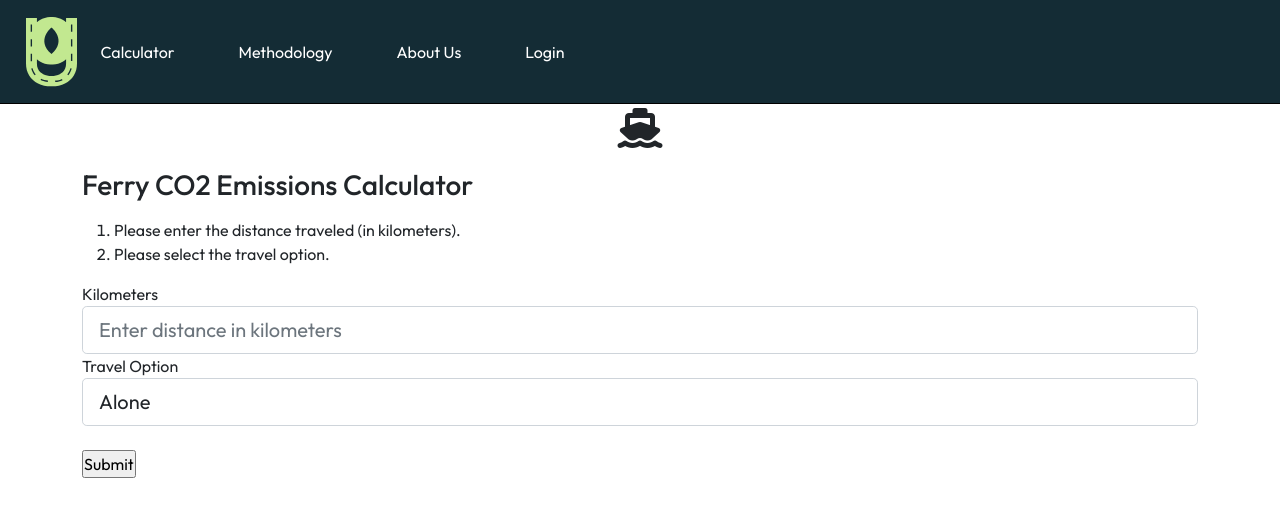
After one commit to po-box40/FOR19_group4, a Flask app: page /carbon_app/new_entry_ferry in a window 1280 px wide. The commit adds this page. Shown: the top 517 px of the page. Run offline with Flask 2, Linux system fonts and the light colour scheme; some libraries are stand-ins or nearby versions.

Commit message:
Frigjør meg

```diff
--- a/capp/carbon_app/forms.py
+++ b/capp/carbon_app/forms.py
@@ -1,10 +1,49 @@
 from flask_wtf import FlaskForm
-from wtforms import FloatField, SelectField, SubmitField
+from wtforms import FloatField, SelectField, SubmitField, IntegerField
 from wtforms.validators import InputRequired
 
+class BusForm(FlaskForm):
+    kms = FloatField('Kilometers', validators=[InputRequired()])
+    fuel_type = SelectField('Type of Fuel', choices=[('Fossil fuel', 'Fossil fuel'), ('Electric', 'Electric')], validators=[InputRequired()])
+    submit = SubmitField('Submit')
 
 class CarForm(FlaskForm):
     kms = FloatField('Kilometers', validators=[InputRequired()])
     size = SelectField('Size of Car', choices=[('Normal', 'Normal'), ('Small', 'Small'), ('Large', 'Large')], validators=[InputRequired()])
     fuel_type = SelectField('Type of Fuel', choices=[('Petrol', 'Petrol'), ('Diesel', 'Diesel'), ('Hybrid', 'Hybrid'), ('Electric', 'Electric')], validators=[InputRequired()])
     submit = SubmitField('Submit')
+
+class TrainForm(FlaskForm):
+    kms = FloatField('Kilometers', validators=[InputRequired()])
+    fuel_type = SelectField('Type of Fuel', choices=[('Fossil fuel', 'Fossil fuel'), ('Electric', 'Electric')], validators=[InputRequired()])
+    submit = SubmitField('Submit')
+
+class PlaneForm(FlaskForm):
+    kms = FloatField('Distance (in kilometers)', validators=[InputRequired()])
+    flight_type = SelectField('Type of Flight', choices=[('Domestic flight', 'Domestic flight'), ('Short-haul flight', 'Short-haul flight'), ('Long-haul flight', 'Long-haul flight')], validators=[InputRequired()])
+    submit = SubmitField('Submit')
+
+class MotorbikeForm(FlaskForm):
+    kms = FloatField('Kilometers', validators=[InputRequired()])
+    fuel_type = SelectField('Type of Fuel', choices=[('Petrol', 'Petrol')], validators=[InputRequired()])
+    submit = SubmitField('Submit')
+
+class WalkForm(FlaskForm):
+    kms = FloatField('Kilometers', validators=[InputRequired()])
+    fuel_type = SelectField('Type of Fuel', choices=[('No Fossil Fuel', 'No Fossil Fuel')], validators=[InputRequired()])
+    submit = SubmitField('Submit')
+
+class BicycleForm(FlaskForm):
+    kms = FloatField('Kilometers', validators=[InputRequired()])
+    fuel_type = SelectField('Type of Fuel', choices=[('No Fossil Fuel', 'No Fossil Fuel')], validators=[InputRequired()])
+    submit = SubmitField('Submit')
+
+class FerryForm(FlaskForm):
+    kms = FloatField('Kilometers', validators=[InputRequired()])
+    travel_option = SelectField('Travel Option', choices=[
+        ('Alone', 'Alone'),
+        ('Driver alone', 'Driver alone'),
+        ('Driver with passengers', 'Driver with passengers')
+    ], validators=[InputRequired()])
+    passengers = IntegerField('Number of Passengers', validators=[InputRequired()], default=0)
+    submit = SubmitField('Submit')
--- a/capp/carbon_app/routes.py
+++ b/capp/carbon_app/routes.py
@@ -3,7 +3,7 @@ from capp.models import Transport
 from capp import db
 from datetime import timedelta, datetime
 from flask_login import login_required, current_user
-from capp.carbon_app.forms import CarForm
+from capp.carbon_app.forms import CarForm, BusForm, TrainForm, PlaneForm, MotorbikeForm, WalkForm, BicycleForm, FerryForm
 
 efco2 = {
     'Bus': {'Fossil fuel': 0.097, 'Electric': 0},
@@ -54,6 +54,24 @@ def carbon_calculator_home():
     return render_template('carbon_app/carbon_calculator.html')
 
 
+@carbon_app.route('/carbon_app/new_entry_bus', methods=['GET','POST'])
+def new_entry_bus():
+    form = BusForm()
+    if form.validate_on_submit():
+        kms = form.kms.data
+        fuel = form.fuel_type.data
+
+        # Get the CO2 emissions per kilometer for the selected fuel type
+        co2 = efco2['Bus'][fuel]
+
+        # Calculate total CO2 emissions
+        total_co2_emissions = co2 * kms
+
+        return f'Total CO2 emissions for the bus journey: {total_co2_emissions}'
+
+    return render_template('carbon_app/new_entry_bus.html', title='New Entry Bus', form=form)
+
+
 
 @carbon_app.route('/carbon_app/new_entry_car', methods=['GET', 'POST'])
 def new_entry_car():
@@ -80,3 +98,124 @@ def new_entry_car():
         return f'CO2 emissions: {co2}'  # Corrected indentation
 
     return render_template('carbon_app/new_entry_car.html', title='New Entry Car', form=form)
+
+
+
+@carbon_app.route('/carbon_app/new_entry_train', methods=['GET','POST'])
+def new_entry_train():
+    form = TrainForm()
+    if form.validate_on_submit():
+        kms = form.kms.data
+        fuel = form.fuel_type.data
+
+        # Get the CO2 emissions per kilometer for the selected fuel type
+        co2= float(kms) * efco2['Train'][fuel]
+
+        # Calculate total CO2 emissions
+        total_co2_emissions = co2 * kms
+
+        return f'Total CO2 emissions for the train journey: {total_co2_emissions}'
+
+    return render_template('carbon_app/new_entry_train.html', title='New Entry Train', form=form)
+
+
+
+@carbon_app.route('/carbon_app/new_entry_plane', methods=['GET', 'POST'])
+def new_entry_plane():
+    form = PlaneForm()
+    if form.validate_on_submit():
+        kms = form.kms.data
+        flight_type = form.flight_type.data
+
+        # Get the CO2 emissions per kilometer for the selected flight type
+        co2 = float(kms) * efco2['Plane'][flight_type]['Petrol']
+
+        co2 = round(co2, 2)
+
+        return f'Total CO2 emissions for the {flight_type}: {co2}'
+
+    return render_template('carbon_app/new_entry_plane.html', title='New Entry Plane', form=form)
+
+
+
+@carbon_app.route('/carbon_app/new_entry_motorbike', methods=['GET', 'POST'])
+def new_entry_motorbike():
+    form = MotorbikeForm()
+    if form.validate_on_submit():
+        kms = form.kms.data
+        fuel = form.fuel_type.data
+
+        # Get the CO2 emissions per kilometer for the selected fuel type
+        co2 = float(kms) * efco2['Motorbike'][fuel]
+
+        co2 = round(co2, 2)
+
+        return f'Total CO2 emissions for the motorbike journey: {co2}'
+
+    return render_template('carbon_app/new_entry_motorbike.html', title='New Entry Motorbike', form=form)
+
+
+@carbon_app.route('/carbon_app/new_entry_walk', methods=['GET','POST'])
+def new_entry_walk():
+    form = form = WalkForm()
+    if form.validate_on_submit():
+        kms = form.kms.data
+        fuel = form.fuel_type.data
+
+        co2 = float(kms) * efco2['Walk'][fuel]
+
+        co2 = round(co2, 2)
+
+        return f'Total CO2 emissions for the walking tour: {co2}'
+
+    return render_template('carbon_app/new_entry_walk.html', title='New Entry Walk' , form=form)
+
+
+
+@carbon_app.route('/carbon_app/new_entry_bicycle', methods=['GET','POST'])
+def new_entry_bicycle():
+    form = BicycleForm()
+    if form.validate_on_submit():
+        kms = form.kms.data
+        fuel = form.fuel_type.data
+
+        co2 = float(kms) * efco2['Bicycle'][fuel]
+
+        co2 = round(co2, 2)
+
+        return f'Total CO2 emissions for the bicycle journey: {co2}'
+
+    return render_template('carbon_app/new_entry_bicycle.html', title='New Entry Bicycle' , form=form)
+
+@carbon_app.route('/carbon_app/new_entry_ferry', methods=['GET', 'POST'])
+def new_entry_ferry():
+    form = FerryForm()
+    if form.validate_on_submit():
+        kms = form.kms.data
+        travel_option = form.travel_option.data
+        passengers = form.passengers.data
+
+        # Get the CO2 emissions per km for the selected travel option and fuel type
+        co2_per_km = efco2['Ferry'][travel_option]['Diesel']
+
+        # Define the CO2 emissions per km for one passenger (driver)
+        e = co2_per_km
+
+        # Define the CO2 emissions per km for additional passengers
+        e_prime = 0  # Assuming no additional emissions for passengers in this case
+        if travel_option == 'Driver with passengers':
+            e_prime = co2_per_km
+
+        # Calculate total CO2 emissions for the ferry journey
+        total_co2_emissions = (e * kms) + (e_prime * kms * passengers)
+
+        # Calculate CO2 emissions per passenger
+        if travel_option == 'Alone':
+            co2_per_passenger = total_co2_emissions
+        else:
+            P = passengers + 1  # Total number of passengers including the driver
+            co2_per_passenger = total_co2_emissions / P
+
+        return f'Total CO2 emissions for the ferry journey: {total_co2_emissions}, CO2 emissions per passenger: {co2_per_passenger}'
+
+    return render_template('carbon_app/new_entry_ferry.html', title='New Entry Ferry', form=form)
--- /dev/null
+++ b/capp/templates/carbon_app/new_entry_ferry.html
@@ -0,0 +1,102 @@
+{% extends "layout.html" %}
+{% block content %}
+
+<section class="new_entry">
+  <div class="container">
+      <div class="box"></div>
+      <div class="box">
+        <div class="h1 mb-3" style="text-align: center;">
+          <i class="fa-solid fa-ship"></i>
+        </div>
+        <h3>Ferry CO2 Emissions Calculator</h3>
+        <p>
+          <ol style="text-align: left;">
+            <li>
+              Please enter the distance traveled (in kilometers).
+            </li>
+            <li>
+              Please select the travel option.
+            </li>
+            <li id="passenger_field" style="display: none;">
+              Please enter the number of additional passengers (excluding driver).
+            </li>
+          </ol>
+        </p>
+          <form method="POST" action="">
+              {{ form.csrf_token }}
+              <fieldset class="form-group">
+
+                <div class="form-group">
+                    {{ form.kms.label(class="form-control-label") }}
+                    {% if form.kms.errors %}
+                        {{ form.kms(class="form-control form-control-lg is-invalid", placeholder="Enter distance in kilometers") }}
+                        <div class="invalid-feedback">
+                            {% for error in form.kms.errors %}
+                                <span>{{ error }}</span>
+                            {% endfor %}
+                        </div>
+                    {% else %}
+                        {{ form.kms(class="form-control form-control-lg", placeholder="Enter distance in kilometers") }}
+                    {% endif %}
+                </div>
+
+                <div class="form-group">
+                    {{ form.travel_option.label(class="form-control-label") }}
+                    {% if form.travel_option.errors %}
+                        {{ form.travel_option(class="form-control form-control-lg is-invalid", id="travel_option") }}
+                        <div class="invalid-feedback">
+                            {% for error in form.travel_option.errors %}
+                                <span>{{ error }}</span>
+                            {% endfor %}
+                        </div>
+                    {% else %}
+                        {{ form.travel_option(class="form-control form-control-lg", id="travel_option") }}
+                    {% endif %}
+                </div>
+
+                <div id="passenger_input" class="form-group" style="display: none;">
+                    {{ form.passengers.label(class="form-control-label") }}
+                    {% if form.passengers.errors %}
+                        {{ form.passengers(class="form-control form-control-lg is-invalid") }}
+                        <div class="invalid-feedback">
+                            {% for error in form.passengers.errors %}
+                                <span>{{ error }}</span>
+                            {% endfor %}
+                        </div>
+                    {% else %}
+                        {{ form.passengers(class="form-control form-control-lg") }}
+                    {% endif %}
+                </div>
+
+              </fieldset>
+              <br>
+              <div class="form-group">
+                {{ form.submit(class="btn_carbon_app_new_entry_main") }}
+              </div>
+          </form>
+      </div>
+      <div class="box"></div>
+  </div>
+</section>
+
+<script>
+    // Show or hide the number of passengers input field based on the selected travel option
+    document.addEventListener('DOMContentLoaded', function() {
+        var travelOptionField = document.getElementById('travel_option');
+        var passengerField = document.getElementById('passenger_field');
+        var passengerInput = document.getElementById('passenger_input');
+
+        travelOptionField.addEventListener('change', function() {
+            var selectedOption = this.options[this.selectedIndex].value;
+            if (selectedOption === 'Driver with passengers') {
+                passengerField.style.display = 'block';
+                passengerInput.style.display = 'block';
+            } else {
+                passengerField.style.display = 'none';
+                passengerInput.style.display = 'none';
+            }
+        });
+    });
+</script>
+
+{% endblock %}
--- a/requirements.txt
+++ b/requirements.txt
@@ -25,6 +25,7 @@ pipenv==2022.11.11
 platformdirs==2.5.4
 psycopg2-binary>=2.9.5
 python-dateutil==2.8.2
+pyspark
 s3transfer==0.6.0
 six==1.16.0
 SQLAlchemy==1.4.44
```
Also changed, not shown: capp/templates/carbon_app/carbon_calculator.html (+11 -20 lines), capp/templates/carbon_app/new_entry_bicycle.html (added, +67 -0 lines), capp/templates/carbon_app/new_entry_bus.html (added, +64 -0 lines), capp/templates/carbon_app/new_entry_motorbike.html (added, +65 -0 lines), capp/templates/carbon_app/new_entry_plane.html (added, +65 -0 lines), capp/templates/carbon_app/new_entry_train.html (added, +64 -0 lines), capp/templates/carbon_app/new_entry_walk.html (added, +67 -0 lines), capp/templates/users/login.html (deleted, +0 -22 lines).
